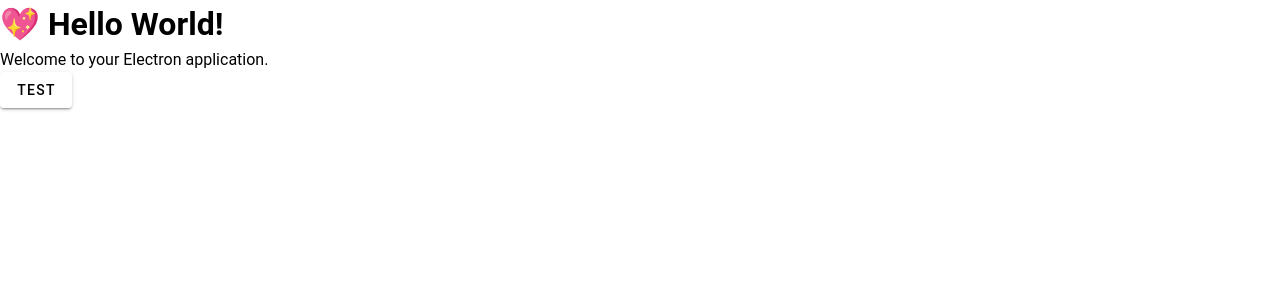
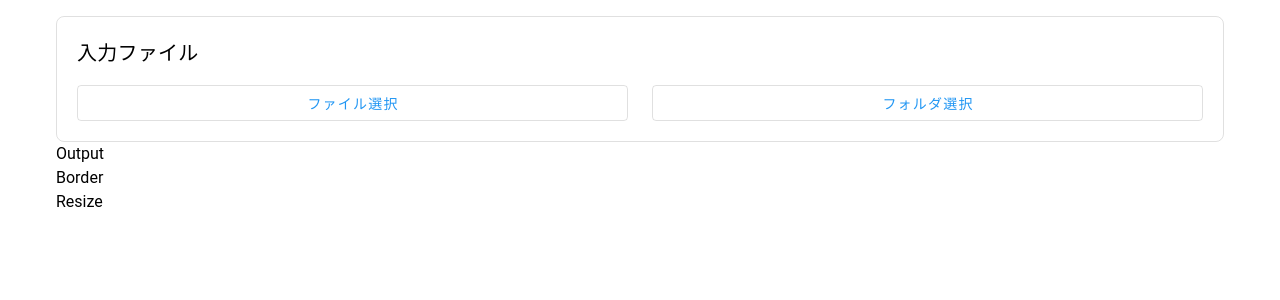
Before and after one commit to Flupinochan/FrameResizer2, a Vue app: page / in a window 1280 px wide. Shown: the top 300 px of the page. Built offline with nearby package versions, Linux system fonts and the light colour scheme.

Commit message:
add some section component

```diff
--- a/src/App.vue
+++ b/src/App.vue
@@ -1,9 +1,17 @@
 <template>
-  <h1>💖 Hello World!</h1>
-  <p>Welcome to your Electron application.</p>
-  <v-btn>test</v-btn>
+  <v-container>
+    <InputSection />
+    <OutputSection />
+    <BorderSection />
+    <ResizeSection />
+  </v-container>
 </template>
 
-<script setup>
-console.log('👋 This message is being logged by "App.vue", included via Vite');
+<script setup lang="ts">
+import BorderSection from "./components/BorderSection.vue";
+import InputSection from "./components/InputSection.vue";
+import OutputSection from "./components/OutputSection.vue";
+import ResizeSection from "./components/ResizeSection.vue";
 </script>
+
+<style scoped></style>
--- /dev/null
+++ b/src/components/BaseSection.vue
@@ -0,0 +1,12 @@
+<template>
+  <v-card variant="outlined" class="pa-5">
+    <h2 class="text-h6 mb-4">{{ title }}</h2>
+    <slot />
+  </v-card>
+</template>
+
+<script setup lang="ts">
+defineProps({ title: String });
+</script>
+
+<style scoped></style>
--- /dev/null
+++ b/src/components/BorderSection.vue
@@ -0,0 +1,7 @@
+<template>
+  <div>Border</div>
+</template>
+
+<script setup lang="ts"></script>
+
+<style scoped></style>
--- /dev/null
+++ b/src/components/InputSection.vue
@@ -0,0 +1,18 @@
+<template>
+  <BaseSection title="入力ファイル">
+    <v-row>
+      <v-col cols="6">
+        <v-btn block>ファイル選択</v-btn>
+      </v-col>
+      <v-col cols="6">
+        <v-btn block>フォルダ選択</v-btn>
+      </v-col>
+    </v-row>
+  </BaseSection>
+</template>
+
+<script setup lang="ts">
+import BaseSection from "./BaseSection.vue";
+</script>
+
+<style scoped></style>
--- /dev/null
+++ b/src/components/OutputSection.vue
@@ -0,0 +1,7 @@
+<template>
+  <div>Output</div>
+</template>
+
+<script setup lang="ts"></script>
+
+<style scoped></style>
--- /dev/null
+++ b/src/components/ResizeSection.vue
@@ -0,0 +1,7 @@
+<template>
+  <div>Resize</div>
+</template>
+
+<script setup lang="ts"></script>
+
+<style scoped></style>
--- a/src/renderer.ts
+++ b/src/renderer.ts
@@ -6,11 +6,38 @@ import * as components from "vuetify/components";
 import * as directives from "vuetify/directives";
 import "vuetify/styles";
 
+import colors from "vuetify/util/colors";
 import App from "./App.vue";
 
 const vuetify = createVuetify({
   components,
   directives,
+  theme: {
+    defaultTheme: "light",
+    themes: {
+      light: {
+        colors: {
+          primary: colors.blue.base,
+        },
+      },
+      dark: {
+        colors: {
+          primary: colors.blue.base,
+        },
+      },
+    },
+  },
+  defaults: {
+    VCard: {
+      border: "thin",
+      rounded: "lg",
+    },
+    VBtn: {
+      border: "thin",
+      variant: "outlined",
+      color: "primary",
+    },
+  },
 });
 
 createApp(App).use(vuetify).mount("#app");
```
